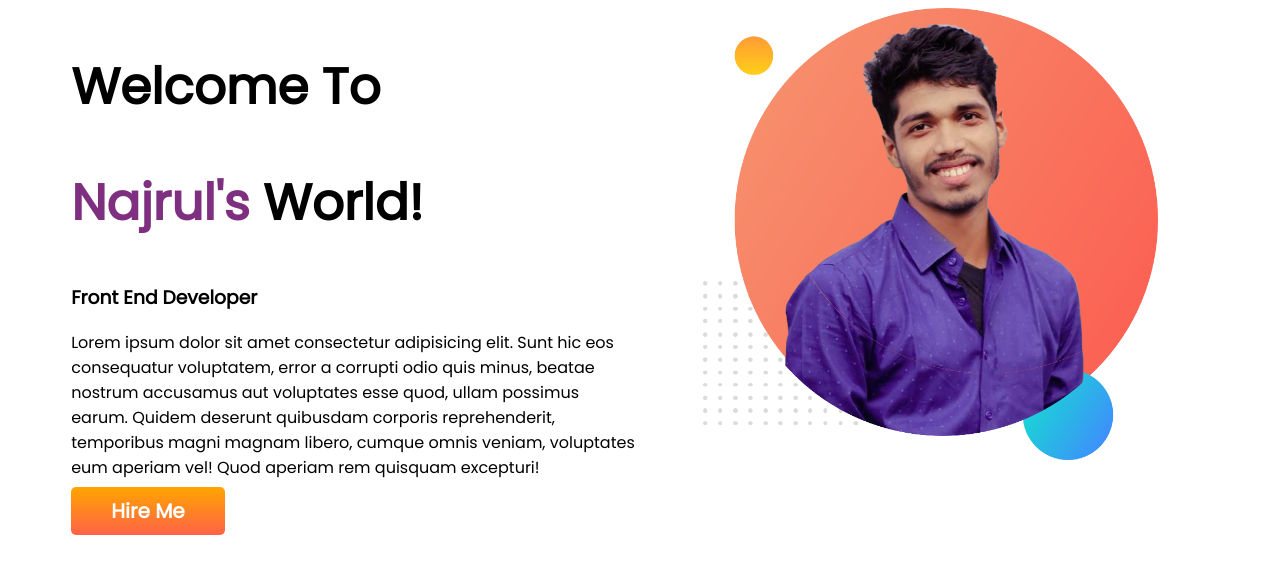
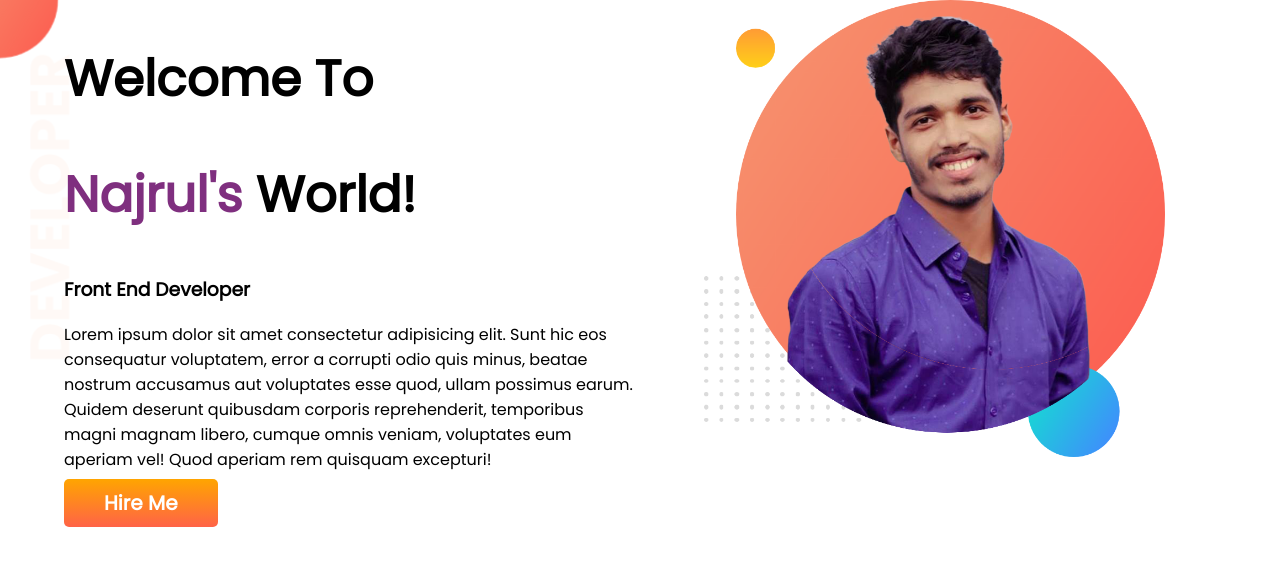
Before and after one commit to achille04/developer-portfolio, a plain HTML site: page index.html in a window 1280 px wide. Drawn offline with Linux system fonts and the light colour scheme.

Commit message:
first section i

```diff
--- a/index.html
+++ b/index.html
@@ -11,7 +11,7 @@
     <link href="https://fonts.googleapis.com/css2?family=Poppins&display=swap" rel="stylesheet">
 </head>
 <body>
-<section>
+<section class="top_banner">
     <div class="half_width">
         <h1>Welcome To</h1>
         <h1> <span class="purple_color">Najrul's</span>  World!</h1>
--- a/style.css
+++ b/style.css
@@ -1,5 +1,6 @@
 body {
     font-family: 'Poppins', sans-serif;
+    margin: 0 auto;
 }
 
 section {
@@ -32,3 +33,8 @@ h1 {
     font-weight: 700;
     border-radius: 5px;
 }
+
+.top_banner {
+    background-image: url(img/top-banner.png);
+    background-repeat: no-repeat;
+}
```
